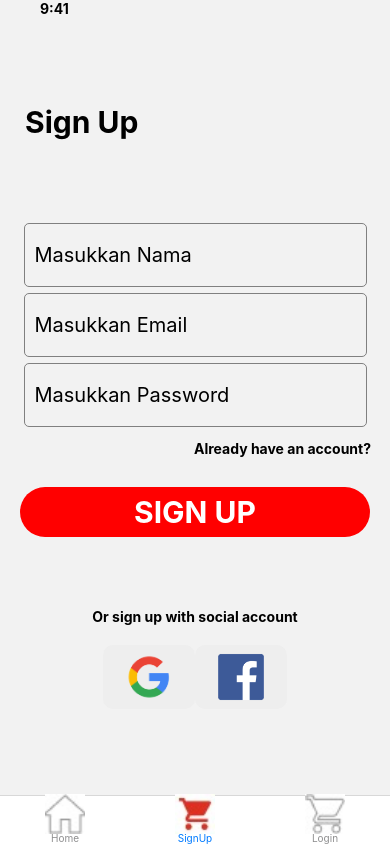
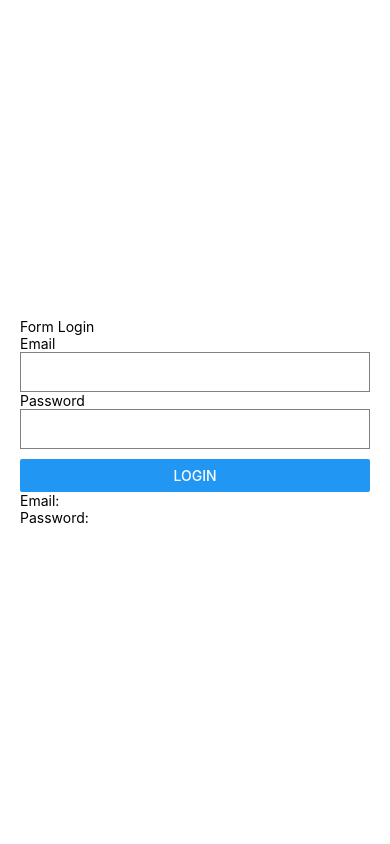
Before and after one commit to Arif080903/ArifIkhsan--85-lab1, a React Native app: screen /SignUp in a window 390 px wide. Built offline with nearby package versions, Linux system fonts and the light colour scheme.

Commit message:
UseHook Data & On Change

```diff
--- a/App.js
+++ b/App.js
@@ -1,83 +1,44 @@
-import * as React from 'react';
-import { View, Text, Button, Image} from 'react-native';
-import { NavigationContainer } from '@react-navigation/native';
-import { createNativeStackNavigator } from '@react-navigation/native-stack';
-import { createBottomTabNavigator } from '@react-navigation/bottom-tabs';
-import HomeAktif from './assets/Icon/HomeAktif.jpeg'
-import HomeInaktif from './assets/Icon/HomeInaktif.jpeg'
-import Shop from './assets/Icon/Shop.jpeg'
-import ShopInaktif from './assets/Icon/ShopInaktif.jpeg'
-import LoginPage from './LoginPage'
-import SignUp from './SignUp'
-import Forgot from './Forgot'
+import { StyleSheet, Text, View, TextInput, Button} from 'react-native'
+import React, { useState } from 'react'
+const App = () => {
+  const [formLogin, setForm] = useState({
+    email: '',
+    password: ''
+  })
 
-const Tab = createBottomTabNavigator();
-function MyTabs() {
+  const onSubmit = () => {
+    if (formLogin.email === 'arif' && formLogin.password === 'arif') {
+      alert('user sedang login')
+    } else {
+      alert ('login gagal')
+    }
+
+  }
   return (
-    <Tab.Navigator>
-      <Tab.Screen
-        name="Home"
-        component={HomeScreen}
-        options={{
-          headerShown: false, tabBarIcon: ({ focused }) => (
-            <Image
-              source={focused ? HomeAktif : HomeInaktif}
-              style={{ width: 40, height: 40 }}
-            />
-          ),
-        }}
-      />
-
-
-      <Tab.Screen
-        name="SignUp"
-        component={SignUp}
-        options={{
-          headerShown: false, tabBarIcon: ({ focused }) => (
-            <Image
-              source={focused ? Shop : ShopInaktif}
-              style={{ width: 40, height: 40 }}
-            />
-          ),
-        }}
-      />
-
-<Tab.Screen
-        name="Login"
-        component={LoginPage}
-        options={{
-          headerShown: false, tabBarIcon: ({ focused }) => (
-            <Image
-              source={focused ? Shop : ShopInaktif}
-              style={{ width: 40, height: 40 }}
-            />
-          ),
-        }}
-      />
-    </Tab.Navigator>
-  );
+    <View style={{ flex: 1, justifyContent: 'center', padding :20 }}>
+      <Text>Form Login</Text>
+      <View>
+        <Text>Email</Text>
+        <TextInput
+          style={{ height: 40, borderColor: 'gray', borderWidth: 1 }}
+          onChangeText={(hasil) => setForm({ ...formLogin, email: hasil })}
+          value={formLogin.email}
+        />
+        <Text>Password</Text>
+        <TextInput
+          style={{ height: 40, borderColor: 'gray', borderWidth: 1 }}
+          onChangeText={(text) => setForm({ ...formLogin, password: text })}
+          value={formLogin.password}
+        />
+        <View style={{ marginTop: 10 }}>
+          <Button title="Login" onPress={onSubmit} />
+        </View>
+        <View>
+          <Text>Email: {formLogin.email}</Text>
+          <Text>Password: {formLogin.password}</Text>
+        </View>
+      </View>
+    </View>
+  )
 }
-
-function HomeScreen({navigation}) {
-  return (
-    <View style={{ flex: 1, alignItems: 'center', justifyContent: 'center' }}>
-      <Text>Home Screen</Text>
-      <Button title='ke halaman login' onPress={() => navigation.navigate('LoginPage')}/>
-    </View>
-  );
-}
-
-const Stack = createNativeStackNavigator();
-
-function App() {
-  return (
-    <NavigationContainer>
-      <Stack.Navigator>
-        <Stack.Screen name="SignUp" component={MyTabs} options={{headerShown: false}} />
-        <Stack.Screen name="LoginPage" component={LoginPage} options={{headerShown: false}} />
-      </Stack.Navigator>
-    </NavigationContainer>
-  );
-}
-
-export default App;
+export default App
--- a/Component/Button/Button.js
+++ b/Component/Button/Button.js
@@ -6,10 +6,11 @@ import React from 'react'
   return(
     <View style={{
       backgroundColor : color,
-      width : 350,
+      width : 450,
       height : 50,
       borderRadius : borderRadius,
-      justifyContent : 'center'
+      justifyContent : 'center',
+      marginBottom : 10
 
     }}>
       <Text style={{
```
Also changed, not shown: Api.js (added, +83 -0 lines), VisualSearch.js (added, +50 -0 lines).
